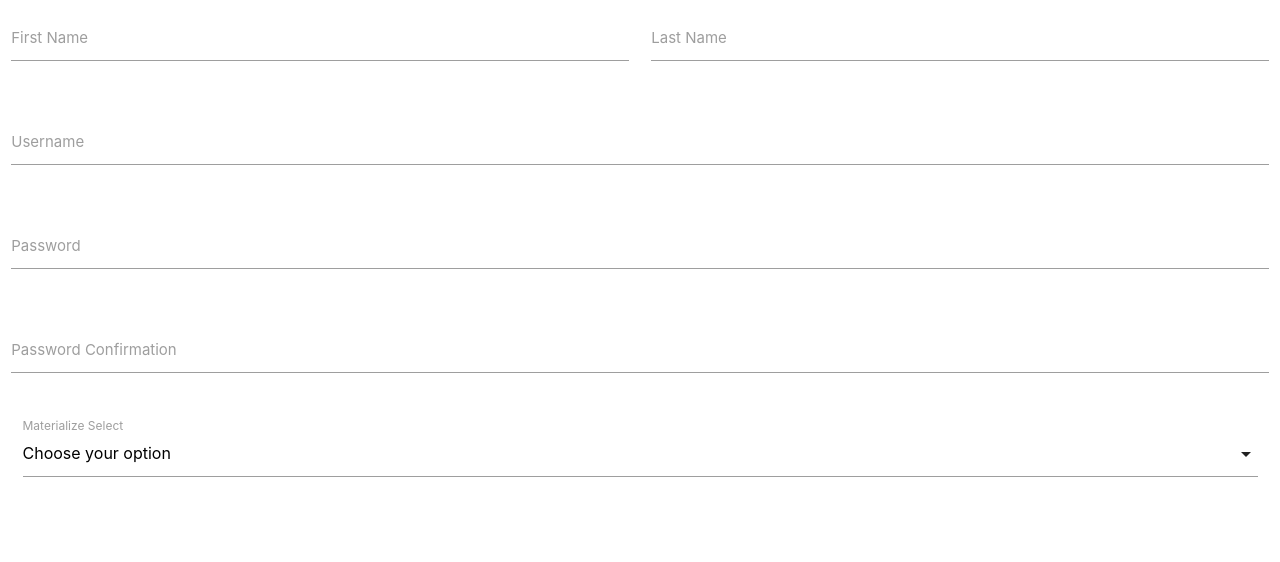
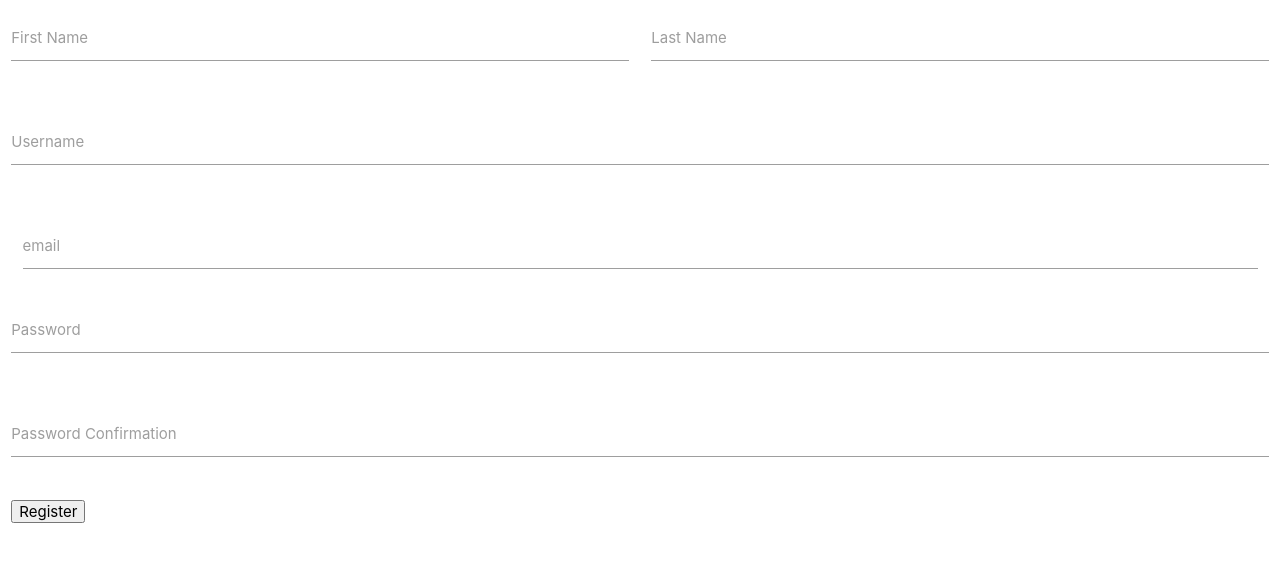
Before and after one commit to kairosity/hackpack-patricks-quiz, a Flask app: page /register in a window 1280 px wide. Shown: the top 562 px of the page. Run offline with Flask 2, Linux system fonts and the light colour scheme; some libraries are stand-ins or nearby versions.

Commit message:
feat: registration working

```diff
--- a/app.py
+++ b/app.py
@@ -24,7 +24,7 @@ users = mongo.db.users.find()
 def home():
     return render_template("index.html", users=users)
 
-@app.route("/register")
+@app.route("/register", methods=["GET", "POST"])
 def register():
 
     if request.method == "POST":
--- a/templates/registration.html
+++ b/templates/registration.html
@@ -11,7 +11,7 @@
 
 <body>
     <div class="row">
-        <form class="col s12">
+        <form class="col s12" method="POST" action="{{ url_for('register') }}">
             <div class="row">
                 <div class="input-field col s6">
                     <input id="first_name" type="text" name="first_name" class="validate">
@@ -28,6 +28,10 @@
                     <label for="username">Username</label>
                 </div>
             </div>
+            <div class="input-field col s12">
+                    <input id="email" name="email" type="text" class="validate" pattern="^([a-zA-Z0-9_\-\.]+)@([a-zA-Z0-9_\-\.]+)\.([a-zA-Z]{2,5})$" required>
+                    <label for="email">email</label>
+                </div>
             <div class="row">
                 <div class="input-field col s12">
                     <input id="password" type="password" name="password" class="validate">
@@ -40,43 +44,7 @@
                     <label for="password">Password Confirmation</label>
                 </div>
             </div>
-            <div class="input-field col s12">
-                <select>
-                    <option value="" disabled selected>Choose your option</option>
-                    <option value="1">Antrim</option>
-                    <option value="2">Armagh</option>
-                    <option value="3">Carlow</option>
-                    <option value="3">Cavan</option>
-                    <option value="3">Clare</option>
-                    <option value="3">Derry (Londonderry)</option>
-                    <option value="3">Donegal</option>
-                    <option value="3">Down</option>
-                    <option value="3">Dublin</option>
-                    <option value="3">Fermanagh</option>
-                    <option value="3">Galway</option>
-                    <option value="3">Kerry</option>
-                    <option value="3">Kildare</option>
-                    <option value="3">Kilkenny</option>
-                    <option value="3">Laois (Queens)</option>
-                    <option value="3">Leitrim</option>
-                    <option value="3">Limerick</option>
-                    <option value="3">Longford</option>
-                    <option value="3">Louth</option>
-                    <option value="3">Mayo</option>
-                    <option value="3">Meath</option>
-                    <option value="3">Monaghan</option>
-                    <option value="3">Offaly (Kings)</option>
-                    <option value="3">Roscommon</option>
-                    <option value="3">Sligo</option>
-                    <option value="3">Tipperary</option>
-                    <option value="3">Tyrone</option>
-                    <option value="3">Waterford</option>
-                    <option value="3">Westmeath</option>
-                    <option value="3">Wexford</option>
-                    <option value="3">Wicklow</option>
-                </select>
-                <label>Materialize Select</label>
-            </div>
+            <button type="submit">Register</button>
         </form>
     </div>
     <script src="https://code.jquery.com/jquery-3.5.1.min.js"
```
